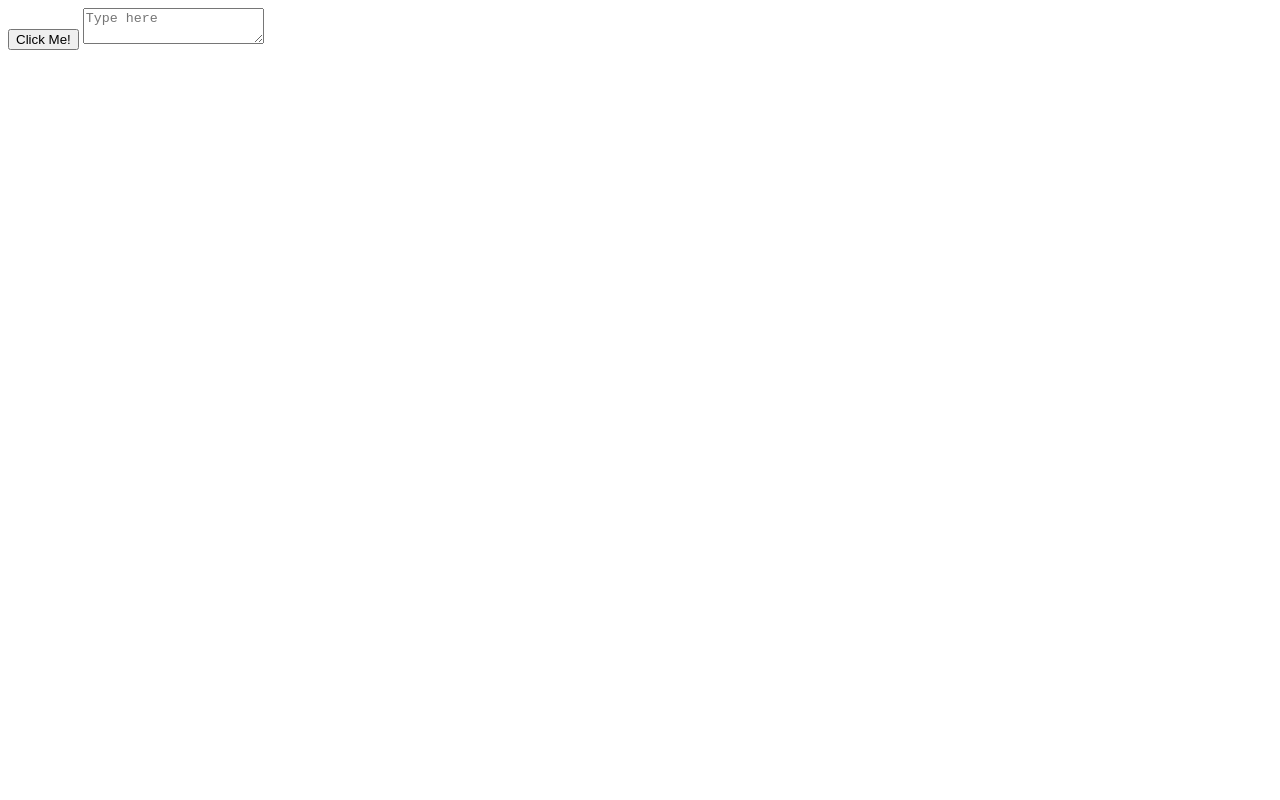
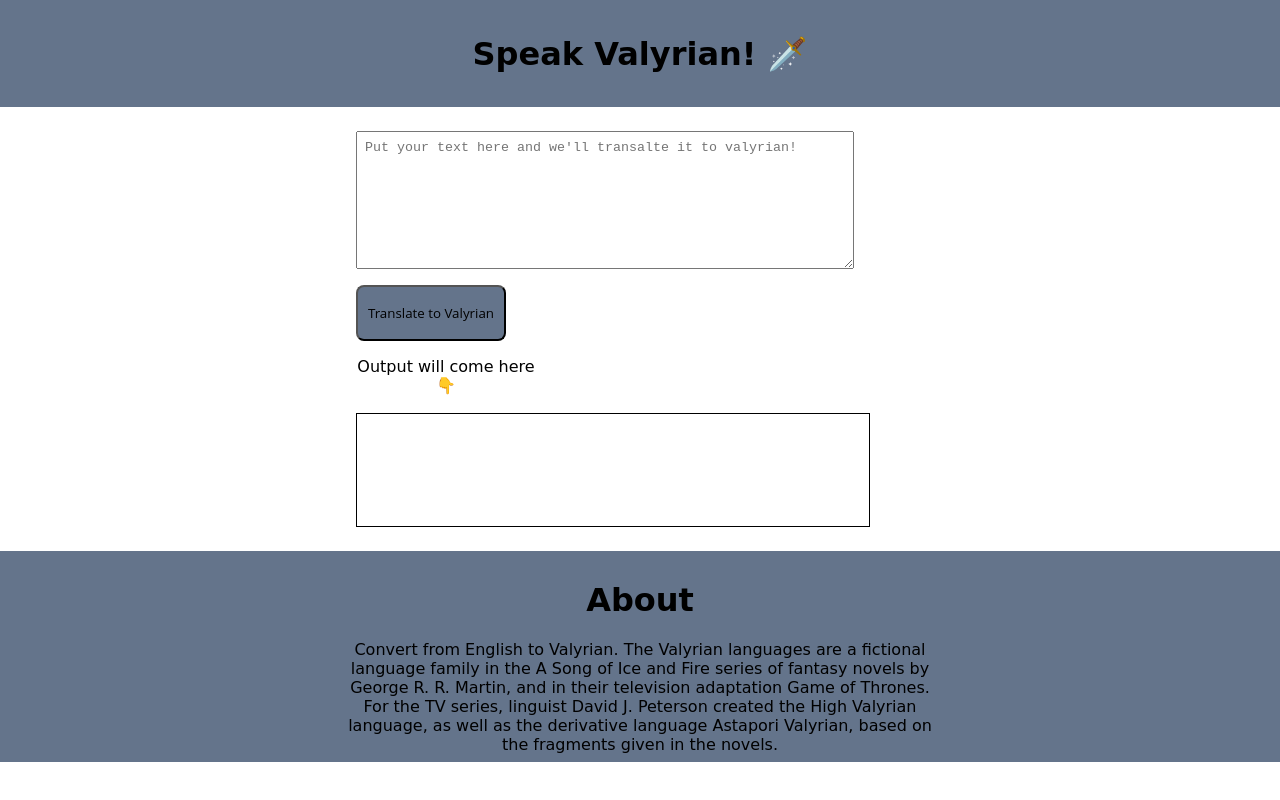
Before and after one commit to ArchitBorde/translationApp, a plain HTML site: page index.html in a window 1280 px wide. Drawn offline with Linux system fonts and the light colour scheme; a web font is replaced by a local one.

Commit message:
translate valyrian

```diff
--- a/app.js
+++ b/app.js
@@ -1,10 +1,30 @@
-//var asb = prompt("Whats your name?","Archit Borde");
-//alert("Whats Up!");
 
-var btnSelector = document.querySelector("#btn").addEventListener("click", function (){
-    console.log("you clicked me");
-});
+var btn_translator = document.querySelector("#btn-translate");
+var textInput = document.querySelector("#text-input");
+var outputText = document.querySelector("#output");
+var serverURL = "https://api.funtranslations.com/translate/valyrian.json";
 
-// var btn = document.getElementById("btnSelector").addEventListener("click",function(){
-//     console.log("You clicked me!");
-// });
+function errorHandler(error){
+    console.log("Error occured "+error);
+    alert("Something went wrong with the Server. Please try again in sometime");
+}
+
+function getTranslationUrl(text) {
+    return serverURL + "?" + "text=" +text;
+}
+
+function clickHandler() {
+
+    var txtInput = textInput.value;
+    fetch(getTranslationUrl(txtInput))
+    .then(response => response.json())
+    .then(json => {
+        var translatedText = json.contents.translated;
+        outputText.innerText = translatedText;
+    })
+    .catch(errorHandler);
+
+};
+
+
+btn_translator.addEventListener("click", clickHandler);
--- a/index.html
+++ b/index.html
@@ -4,11 +4,41 @@
     <meta charset="UTF-8">
     <meta http-equiv="X-UA-Compatible" content="IE=edge">
     <meta name="viewport" content="width=device-width, initial-scale=1.0">
-    <title>Translation App</title>
+    <title>Translator App</title>
+    <style>
+
+
+
+    </style>
 </head>
 <body>
-    <button id=btn>Click Me!</button>
-    <textarea placeholder="Type here"></textarea>
+    <section class="section bn">
+        <div class="container container-center">
+         <h1>Speak Valyrian! 🗡️ </h1>
+        </div>
+    </section>
+
+    <section class="section">
+        <div class="container container-center">
+            <textarea id="text-input" placeholder="Put your text here and we'll transalte it to valyrian!"></textarea>
+            <button class="btn btn-primary" id="btn-translate">Translate to Valyrian</button>
+            <p class="output-txt">Output will come here 👇</p>
+            <div id="output"></div>
+        </div>
+    </section>
+
+    <footer class="footer">
+        <h1>About</h1>
+        <p class="container container-center">Convert from English to Valyrian. The Valyrian languages are a fictional language family in the A Song of Ice and Fire series of fantasy novels by George R. R. Martin, and in their television adaptation Game of Thrones. For the TV series, linguist David J. Peterson created the High Valyrian language, as well as the derivative language Astapori Valyrian, based on the fragments given in the novels.</p>
+    </footer>
+
+
+
+
+
     <script src="/app.js" type="text/javascript"></script>
+    <link rel="stylesheet" href="/stylesheet.css">
+
+
 </body>
 </html>
--- /dev/null
+++ b/stylesheet.css
@@ -0,0 +1,86 @@
+@import url('https://fonts.googleapis.com/css2?family=Gideon+Roman&display=swap');
+
+:root{
+    --banana-color:#64748b;
+
+}
+
+body{
+    font-family: 'Gideon Roman', cursive;
+    margin: 0px;
+}
+
+.container{
+    padding: 0rem 1rem;
+}
+
+.container-center{
+    max-width: 600px;
+    margin: auto;
+}
+
+.section{
+    padding: 0.5rem;
+}
+
+.section h1 {
+    text-align: center;
+    font-size: 2rem;
+}
+
+.bn{
+    background-color: var(--banana-color);
+}
+
+.btn{
+    box-sizing: border-box;
+    text-decoration: none;
+    padding: 10rem, 1rem;
+}
+
+.btn-primary{
+    background-color: var(--banana-color);
+    border-radius: 0.5rem;
+    color: black;
+    display: block;
+    width: 25%;
+    height: 7vh;
+    margin: 1rem;
+    font-family: 'Open Sans', sans-serif;
+}
+
+.output-txt{
+    text-align: center;
+    width: 30%;
+    height: 5vh;
+    margin: 1rem;
+    padding: 1 rem;
+}
+
+textarea {
+    width: 80%;
+    height: 15vh;
+    display: block;
+    margin: 1rem;
+    padding: 0.5rem;
+}
+
+#output{
+    border: 1px solid black;
+    height: 10vh;
+    width: 80%;
+    margin: 1rem;
+    padding: 1rem;
+}
+
+footer{
+    background-color: var(--banana-color);
+    padding: 0.5rem 0rem;
+    text-align: center;
+    color: black;
+}
+
+.footer h1{
+    text-align: center;
+    font-size: 2rem;
+}
```
